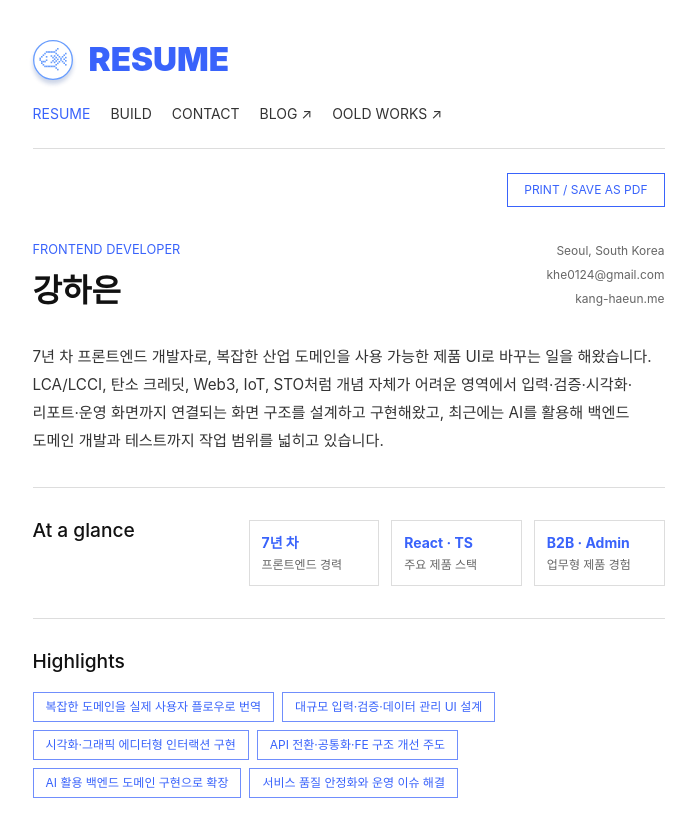
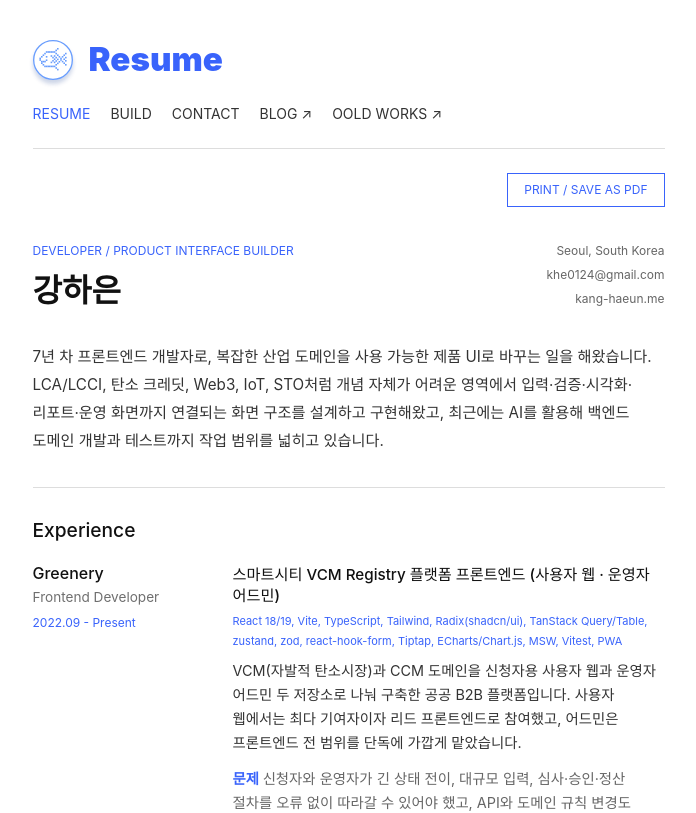
Before and after one commit to khe0124/khe0124.github.io, a Next.js app: page /resume in a window 1280 px wide. Shown: the top 813 px of the page, without its empty margins (284-980 px from the left). Built offline with nearby package versions, Linux system fonts and the light colour scheme.

Commit message:
style 및 내용 일부 수정

```diff
--- a/app/contact/page.tsx
+++ b/app/contact/page.tsx
@@ -46,7 +46,7 @@ function ContactJsonLd() {
 
 export default function ContactPage() {
   return (
-    <PageShell title="CONTACT">
+    <PageShell title="Contact">
       <ContactJsonLd />
 
       <div className="m-auto flex flex-col justify-center p-6 text-center">
--- a/app/page.tsx
+++ b/app/page.tsx
@@ -77,7 +77,7 @@ export default function HomePage() {
             for complex domains.
           </p>
           <p className="keep-all m-0 mt-3 break-normal text-[0.9rem] leading-[inherit]">
-            산업디자인에서 출발해 UI/UX를 거쳐 프론트엔드 개발자로 일해왔습니다.
+            산업디자인에서 출발해 UI/UX를 거쳐 프론트엔드 개발자로 일해왔습니다.<br />
             React, Next.js, TypeScript로 LCA/LCCI, VCM Registry, 탄소 크레딧,
             Web3, IoT, STO처럼 복잡한 B2B 제품의 화면과 흐름을 만들었고,
             최근에는 AI를 활용해 백엔드 구현까지 작업 범위를 넓히고 있습니다.
@@ -90,7 +90,7 @@ export default function HomePage() {
           <div className="space-y-1.5 py-6">
             <div className="grid grid-cols-1 gap-6 sm:grid-cols-2">
               <div>
-                <p className="mb-4 text-sm">Works</p>
+                <p className={`mb-4 text-base ${baskervville.className}`}>Works</p>
                 <div className="flex flex-col gap-1.5">
                   {primaryRoutes.map(item => (
                     <SquareButton
@@ -104,7 +104,7 @@ export default function HomePage() {
                 </div>
               </div>
               <div>
-                <p className="mb-4 text-sm">Links</p>
+                <p className={`mb-4 text-base ${baskervville.className}`}>Links</p>
                 <div className="flex flex-col gap-1.5">
                   {externalRoutes.map(item => (
                     <SquareButton
--- a/app/project/page.tsx
+++ b/app/project/page.tsx
@@ -68,7 +68,7 @@ function ProjectJsonLd() {
 
 export default function ProjectPage() {
   return (
-    <PageShell title="BUILD" width="wide">
+    <PageShell title="Build" width="wide">
       <ProjectJsonLd />
 
       <section className="pt-12">
@@ -79,12 +79,10 @@ export default function ProjectPage() {
           Side Projects
         </p>
         <h2 className="keep-all mt-3 mb-0 max-w-3xl text-[1.728rem] leading-tight font-bold">
-          일 밖에서 직접 만들어 본 것들
+          사이드 프로젝트들
         </h2>
         <p className="keep-all mt-4 max-w-3xl text-sm leading-7 text-muted">
-          업무와 별개로 아이디어를 화면으로 옮기고 배포까지 해본 작업을
-          기록합니다. 실무 경력과 담당 범위는 <Link href="/resume">이력서</Link>
-          에 정리해 두었습니다.
+          아이디어를 화면으로 구현하고 배포까지 해본 작업들입니다.
         </p>
       </section>
 
--- a/app/resume/page.tsx
+++ b/app/resume/page.tsx
@@ -8,6 +8,7 @@ import { breadcrumbJsonLd, pageBase } from "@/lib/jsonld"
 import {
   description,
   experience,
+  glance,
   highlights,
   spec,
 } from "@/contents/resume.constant"
@@ -96,7 +97,7 @@ function ResumeJsonLd() {
 
 export default function ResumePage() {
   return (
-    <PageShell title="RESUME" titleTag="p" width="wide">
+    <PageShell title="Resume" titleTag="p" width="wide">
       <ResumeJsonLd />
 
       <div className="resume-actions mb-8 flex items-center justify-end pt-6">
@@ -109,9 +110,9 @@ export default function ResumePage() {
             <div>
               <p
                 lang="en"
-                className="m-0 font-mono text-[0.8rem] tracking-normal text-primary-text"
+                className="m-0 font-mono text-xs tracking-normal text-primary-text uppercase"
               >
-                FRONTEND DEVELOPER
+                Developer / Product Interface Builder
               </p>
               <h1 className="mt-3 text-[2rem] leading-tight font-bold text-ink">
                 {SITE.name}
@@ -137,45 +138,6 @@ export default function ResumePage() {
             {description}
           </p>
         </header>
-
-        <section
-          className="grid gap-4 border-b border-line py-8 md:grid-cols-3"
-          aria-labelledby="resume-fit-title"
-        >
-          <h2 id="resume-fit-title" className="m-0 text-[1.2rem] font-medium">
-            At a glance
-          </h2>
-          <div className="md:col-span-2 grid gap-3 sm:grid-cols-3">
-            {[
-              ["7년 차", "프론트엔드 경력"],
-              ["React · TS", "주요 제품 스택"],
-              ["B2B · Admin", "업무형 제품 경험"],
-            ].map(([value, label]) => (
-              <div key={label} className="border-line border p-3">
-                <p className="m-0 font-mono text-sm font-bold text-primary-text">
-                  {value}
-                </p>
-                <p className="m-0 mt-1 text-xs text-muted">{label}</p>
-              </div>
-            ))}
-          </div>
-        </section>
-
-        <section className="flex flex-col gap-5 border-b border-line py-8">
-          <h2 lang="en" className="m-0 text-[1.2rem] font-medium">
-            Highlights
-          </h2>
-          <ul role="list" className="flex list-none flex-wrap gap-2">
-            {highlights.map(item => (
-              <li
-                key={item}
-                className="keep-all border-primary border px-3 py-1.5 text-xs text-primary-text"
-              >
-                {item}
-              </li>
-            ))}
-          </ul>
-        </section>
 
         <section className="flex flex-col gap-6 border-b border-line py-8">
           <h2 lang="en" className="m-0 text-[1.2rem] font-medium">
--- a/contents/resume.constant.ts
+++ b/contents/resume.constant.ts
@@ -29,6 +29,12 @@ export type ExperienceItem = {
   projects: ProjectItem[]
 }
 
+/** 이력서 상단 "At a glance" 요약 지표 */
+export type GlanceItem = {
+  value: string
+  label: string
+}
+
 export type SpecEntry = {
   name: string
   year: string
@@ -43,6 +49,12 @@ export const title = "Career"
 
 export const description =
   "7년 차 프론트엔드 개발자로, 복잡한 산업 도메인을 사용 가능한 제품 UI로 바꾸는 일을 해왔습니다. LCA/LCCI, 탄소 크레딧, Web3, IoT, STO처럼 개념 자체가 어려운 영역에서 입력·검증·시각화·리포트·운영 화면까지 연결되는 화면 구조를 설계하고 구현해왔고, 최근에는 AI를 활용해 백엔드 도메인 개발과 테스트까지 작업 범위를 넓히고 있습니다."
+
+export const glance: GlanceItem[] = [
+  { value: "7년 차", label: "프론트엔드 경력" },
+  { value: "React · TS", label: "주요 제품 스택" },
+  { value: "B2B · Admin", label: "업무형 제품 경험" },
+]
 
 export const highlights: string[] = [
   "복잡한 도메인을 실제 사용자 플로우로 번역",
@@ -73,7 +85,6 @@ export const experience: ExperienceItem[] = [
           "대량 목록, 대규모 폼, 도메인 검증, 테스트 환경을 함께 정리해 운영 안정성 강화",
           "프론트엔드 중심 역할에서 제품 전체 도메인을 구현하는 범위로 확장",
         ],
-        note: "공공·B2B 프로젝트 특성상 실제 화면과 서비스 링크는 공개하지 않고, 담당 범위와 구현 구조 중심으로 정리했습니다.",
         categories: [
           {
             name: "사용자 웹",
```
